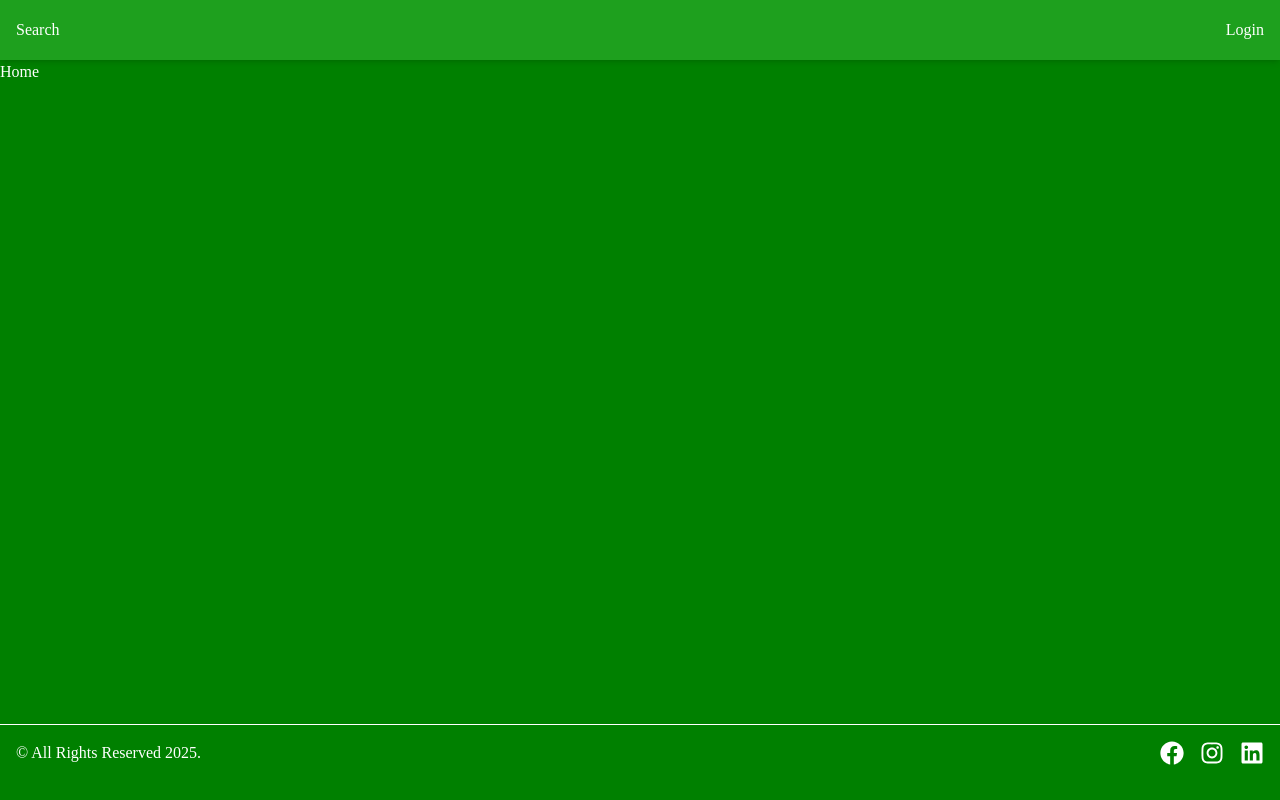
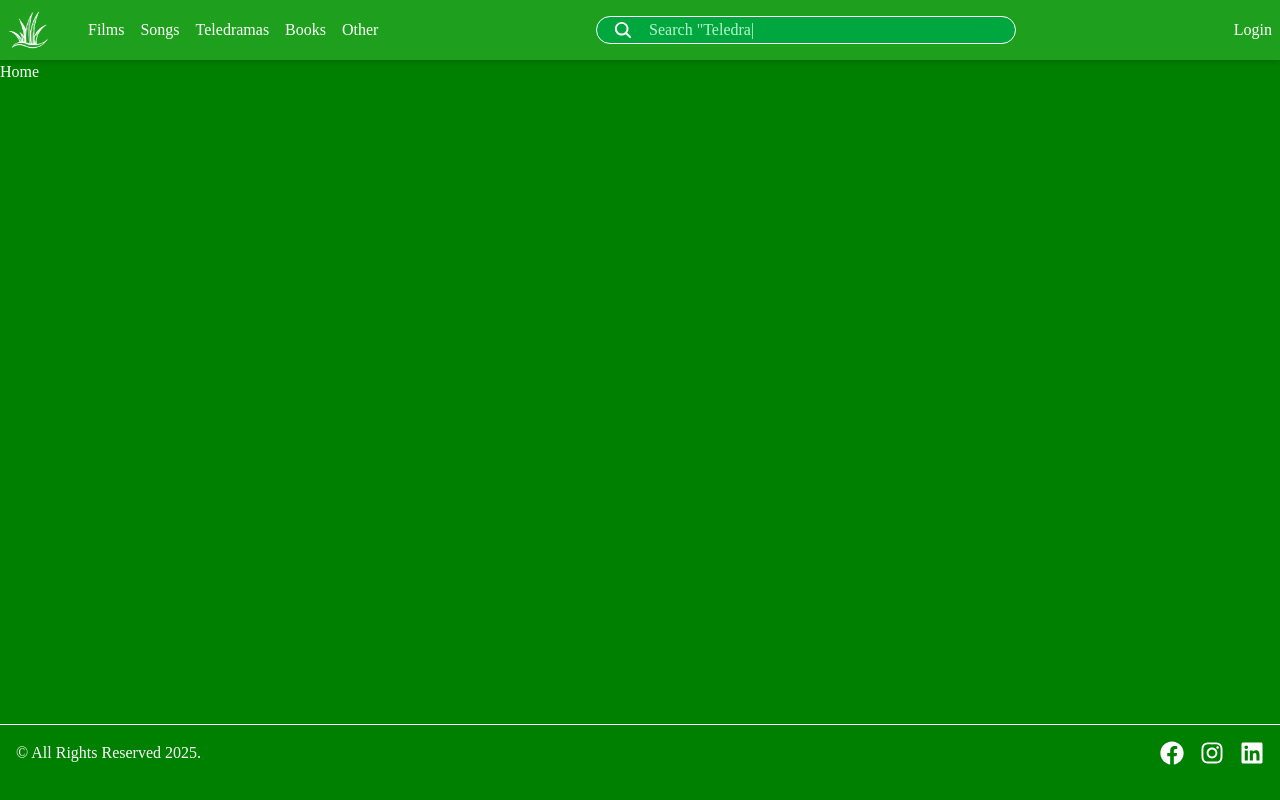
Before and after one commit to PunithAchintha2003/review-website-2025, a React (Vite) app in the folder client/: page / in a window 1280 px wide. Built offline with nearby package versions, Linux system fonts and the light colour scheme; no server answers.

Commit message:
Search part one Done.

```diff
--- a/client/package.json
+++ b/client/package.json
@@ -20,6 +20,7 @@
     "react-redux": "^9.2.0",
     "react-router": "^7.1.5",
     "react-router-dom": "^7.1.5",
+    "react-type-animation": "^3.2.0",
     "tailwindcss": "^4.0.6"
   },
   "devDependencies": {
--- a/client/src/component/Header.jsx
+++ b/client/src/component/Header.jsx
@@ -1,5 +1,7 @@
 import { useSelector } from 'react-redux'
 import { Link } from 'react-router-dom'
+import logo from '../assets/logo.png'
+import Search from './Search'
 
 const Header = () => {
 
@@ -10,18 +12,54 @@ const Header = () => {
   return (
     <div>
         <header className="h-15 shadow-md sticky top-0">
-            <div className="container mx-auto flex items-center h-full px-4 justify-between">
-              {/* Logo */}
+            <div className="container mx-auto flex items-center h-full px-2 justify-between">
+
+              {/* Left side: Logo + Buttons */}
+
+              <div className='flex items-center space-x-6"'>
+                {/* Logo */}
+                <div className='h-full flex items-center'>
+                  <div className="h-full flex items-center">
+                      <img
+                          src={logo}
+                          width={40}
+                          height={20}
+                          alt="logo"
+                          className='hidden lg:block'
+                      />
+                      <img
+                          src={logo}
+                          width={40}
+                          height={20}
+                          alt="logo"
+                          className='lg:hidden'
+                      />
+                  </div>
+                </div>
+
+                {/* Buttons */}
+                <div className='flex space-x-4 ml-10 lg:block'>
+                  {['Films', 'Songs', 'Teledramas', 'Books', 'Other'].map((label) => (
+                    <button
+                      key={label}
+                      className="hover:underline hover:decoration-white transition duration-200 cursor-pointer"
+                    >
+                      {label}
+                    </button>
+                  ))}
+                </div>
+              </div>
 
               {/* Search */}
               <div>
-                Search
+                <Search/>
               </div>
 
               {/* Login */}
-              <div className="hidden lg:flex items-center">
-                <Link to={"/login"}>Login</Link>
-              </div>
+                <div className="hidden lg:flex items-center">
+                  <Link to={"/login"}>Login</Link>
+                </div>
+
             </div>
         </header>
     </div>
--- /dev/null
+++ b/client/src/component/Search.jsx
@@ -0,0 +1,33 @@
+import { IoSearch } from "react-icons/io5";
+import { TypeAnimation } from 'react-type-animation';
+
+const Search = () => {
+  return (
+    <div className="border min-w-[300px] lg:min-w-[420px] h-7
+    rounded-full overflow-hidden flex items-center pl-4 w-full bg-green-600">
+        <button className="flex justify-center items-center h-full">
+            <IoSearch size={20}/>
+        </button>
+        <div className="pl-4 text-green-200">
+            <TypeAnimation
+                sequence={[
+                    // Same substring at the start will only be typed out once, initially
+                    'Search "Movies"',
+                    1000, // wait 1s before replacing "Mice" with "Hamsters"
+                    'Search "Songs"',
+                    1000,
+                    'Search "Teledramas"',
+                    1000,
+                    'Search "Books"',
+                    1000
+                ]}
+                    wrapper="span"
+                    speed={50}
+                    repeat={Infinity}
+            />
+        </div>
+    </div>
+  )
+}
+
+export default Search
--- a/client/src/pages/Login.jsx
+++ b/client/src/pages/Login.jsx
@@ -61,7 +61,7 @@ const Login = () => {
   }
 
   return (
-    <section className="w-full container mx-auto px-2">
+    <section className="w-full container mx-auto px-2 ">
         <div className="mt-16 mb-8 mx-auto w-fit">
           <img
               src={logo}
```
Also changed, not shown: 1 other file (tests, documents, lock files or other folders).
